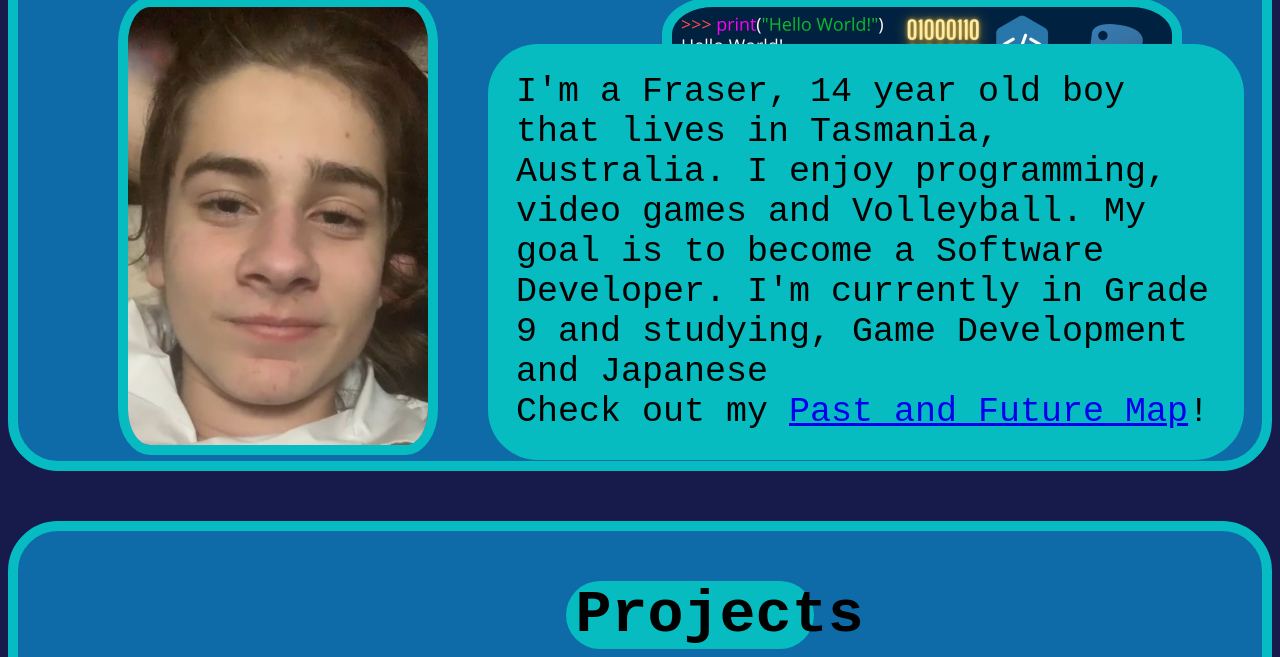
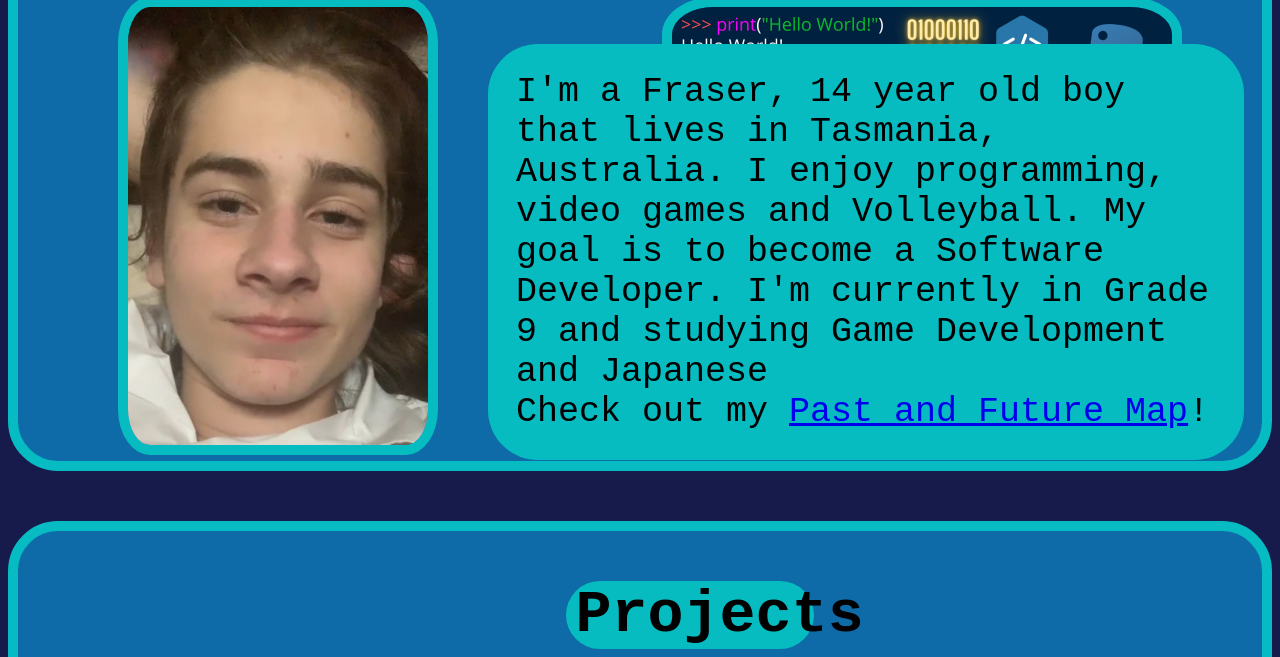
Before and after one commit to Lallybroch/portfollio, a plain HTML site: page index.html in a window 1280 px wide. Shown: the part 750-1407 px from the top of the page. Drawn offline with Linux system fonts and the light colour scheme.

Commit message:
Update index.html

```diff
--- a/index.html
+++ b/index.html
@@ -24,7 +24,7 @@
       <p class="about-text">
         I'm a Fraser, 14 year old boy that lives in Tasmania, Australia. I enjoy
         programming, video games and Volleyball. My goal is to become a Software
-        Developer. I'm currently in Grade 9 and studying, Game Development and
+        Developer. I'm currently in Grade 9 and studying Game Development and
         Japanese <br />Check out my
         <a href="past_map.html" target="_blank">Past and Future Map</a>!
       </p>
```
